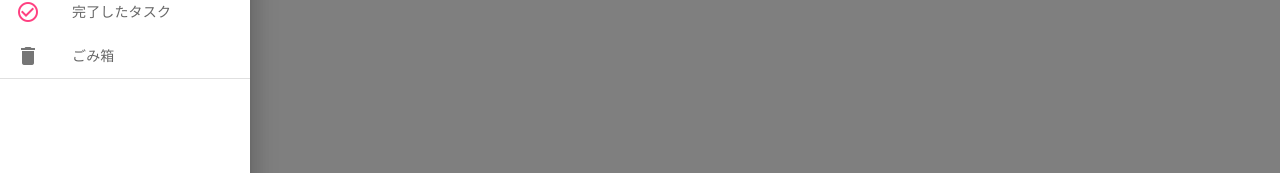
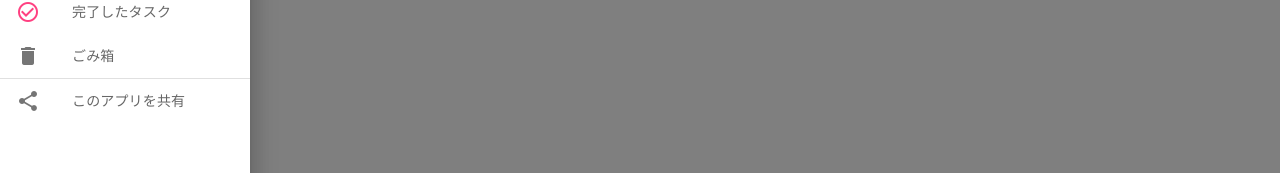
Before and after one commit to Bear29ers/pwa-todo, a React (Vite) app: page / in a window 1280 px wide. Both pictures are taken after a click on the button "menu". Shown: the part 288-461 px from the top of the page. Built offline with nearby package versions, Linux system fonts and the light colour scheme.

Commit message:
feature: :sparkles: add list item of qr to the sidebar

```diff
--- a/src/App.tsx
+++ b/src/App.tsx
@@ -131,7 +131,12 @@ const App = () => {
     <ThemeProvider theme={theme}>
       <GlobalStyles styles={{ body: { margin: 0, padding: 0 } }} />
       <ToolBar filter={filter} onToggleDrawer={handleToggleDrawer} />
-      <SideBar drawerOpen={drawerOpen} onToggleDrawer={handleToggleDrawer} onSort={handleSort} />
+      <SideBar
+        drawerOpen={drawerOpen}
+        onToggleQR={handleToggleQR}
+        onToggleDrawer={handleToggleDrawer}
+        onSort={handleSort}
+      />
       <QR open={qrOpen} onClose={handleToggleQR} />
       <FormDialog text={text} onChange={handleChange} onSubmit={handleSubmit} />
       <TodoItem todos={todos} filter={filter} onTodo={handleTodo} />
--- a/src/SideBar.tsx
+++ b/src/SideBar.tsx
@@ -16,6 +16,7 @@ import type { Theme } from '@mui/material/styles';
 
 type Props = {
   drawerOpen: boolean;
+  onToggleQR: () => void;
   onToggleDrawer: () => void;
   onSort: (filter: Filter) => void;
 };
@@ -45,7 +46,7 @@ const DrawerAvatar = styled(Avatar)(({ theme }: { theme: Theme }) => ({
   height: theme.spacing(6),
 }));
 
-export const SideBar = ({ drawerOpen, onToggleDrawer, onSort }: Props) => (
+export const SideBar = ({ drawerOpen, onToggleQR, onToggleDrawer, onSort }: Props) => (
   <Drawer variant="temporary" open={drawerOpen} onClose={onToggleDrawer}>
     <DrawerList role="presentation" onClick={onToggleDrawer}>
       {/* ヘッダーとアバター */}
@@ -91,6 +92,14 @@ export const SideBar = ({ drawerOpen, onToggleDrawer, onSort }: Props) => (
           </ListItemButton>
         </ListItem>
         <Divider />
+        <ListItem disablePadding>
+          <ListItemButton aria-label="list-share" onClick={onToggleQR}>
+            <ListItemIcon>
+              <Icon>share</Icon>
+            </ListItemIcon>
+            <ListItemText secondary="このアプリを共有" />
+          </ListItemButton>
+        </ListItem>
       </List>
     </DrawerList>
   </Drawer>
```
